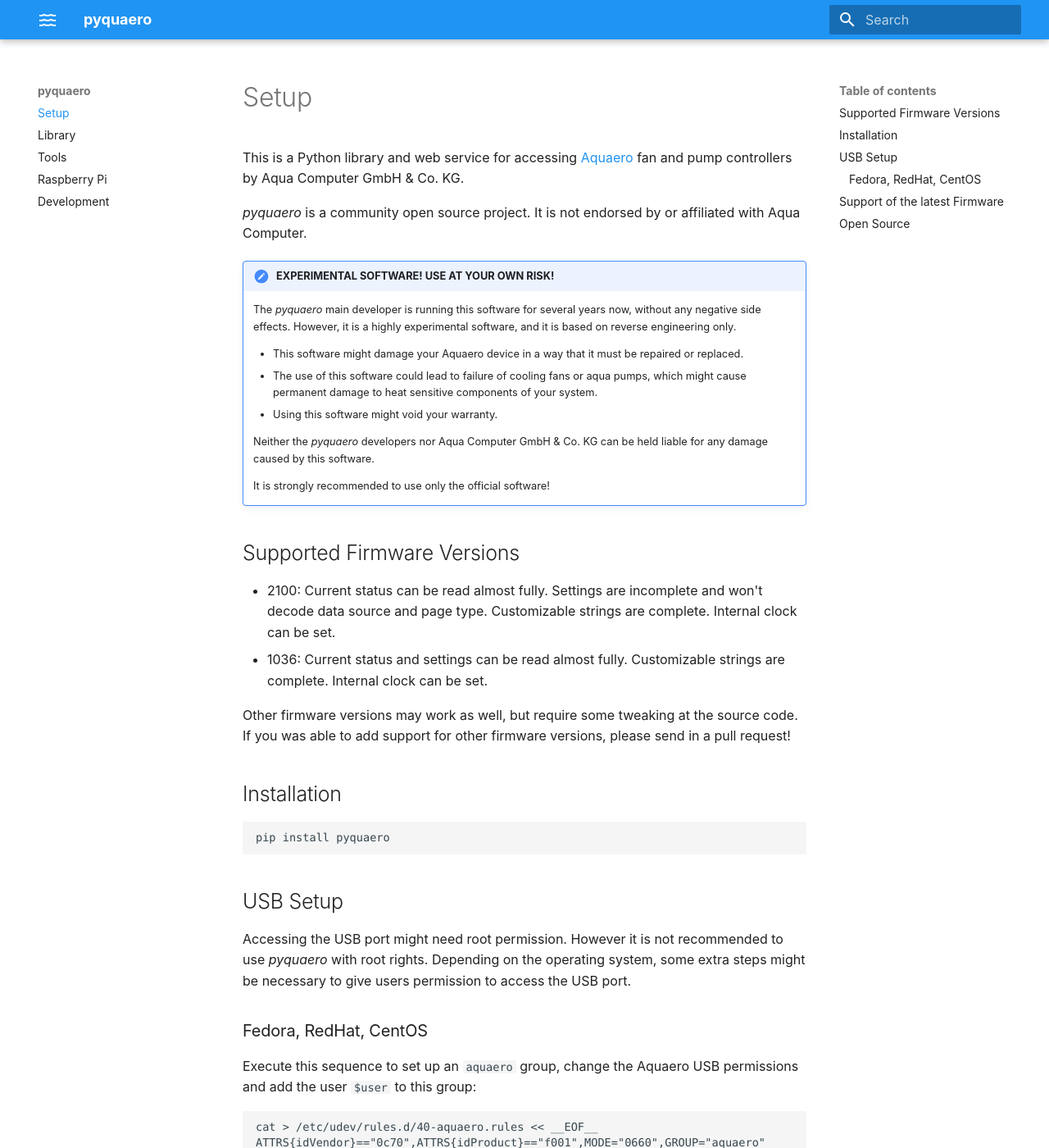
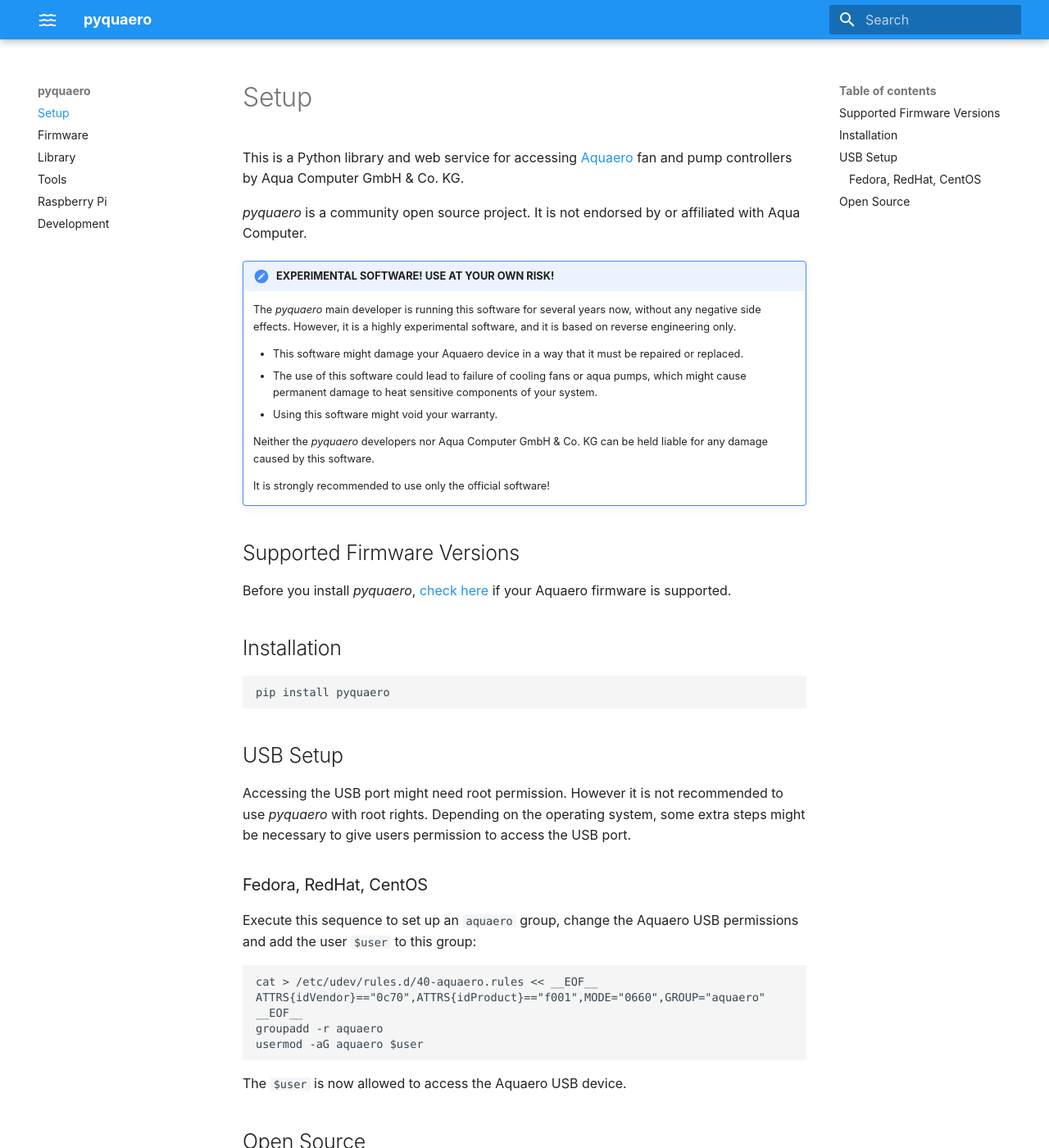
Before and after one commit to shred/pyquaero, an MkDocs documentation site: the page built from docs/index.md, in a window 1280 px wide and 1400 px high. Shown: the whole window at 82% size. Built offline with MkDocs 1.6.1 and Material for MkDocs 9.7.7, drawn with Linux system fonts in a browser that asks for light colours; some of the changed text lies outside the part shown.

```diff
--- /dev/null
+++ b/docs/css/firmware.css
@@ -0,0 +1,23 @@
+
+.firmware .md-typeset__table {
+  display: block;
+}
+
+.firmware td {
+  text-align: center !important;
+}
+
+.fw-ok {
+  padding: 0.3rem;
+  background-color: #8F8;
+}
+
+.fw-part {
+  padding: 0.3rem;
+  background-color: #FF8;
+}
+
+.fw-no {
+  padding: 0.3rem;
+  background-color: #F88;
+}
--- a/docs/index.md
+++ b/docs/index.md
@@ -18,10 +18,7 @@
 
 ## Supported Firmware Versions
 
-* 2100: Current status can be read almost fully. Settings are incomplete and won't decode data source and page type. Customizable strings are complete. Internal clock can be set.
-* 1036: Current status and settings can be read almost fully. Customizable strings are complete. Internal clock can be set.
-
-Other firmware versions may work as well, but require some tweaking at the source code. If you was able to add support for other firmware versions, please send in a pull request!
+Before you install _pyquaero_, [check here](firmware) if your Aquaero firmware is supported.
 
 ## Installation
 
@@ -47,16 +44,6 @@
 
 The `$user` is now allowed to access the Aquaero USB device.
 
-## Support of the latest Firmware
-
-[Aqua Computer GmbH & Co. KG](https://www.aquacomputer.de) has donated an Aquaero LT for development purposes to this project. It allows me to reverse engineer the latest Aquaero firmware, and eventually support it in _pyquaero_.
-
-Although this is good news, there are some caveats:
-
-* It may take a while until the latest firmware is supported by _pyquaero_. If you rely on a working _pyquaero_, do not update the firmware of your Aquaero until it is supported.
-* There is no guarantee that a firmware version will be supported by _pyquaero_. It still bases on reverse engineering, which may turn out to be impossible.
-* Even though Aqua Computer donated an Aquaero device to this project, it does not mean that they officially support or endorse it. You are still using _pyquaero_ at your own risk, as stated in the warning above!
-
 ## Open Source
 
 _pyquaero_ is open source software. The source code is available [at GitHub](https://github.com/shred/pyquaero), and is distributed under the terms of [GNU General Public License (GPLv3)](https://www.gnu.org/licenses/gpl-3.0.en.html#content).
--- a/mkdocs.yml
+++ b/mkdocs.yml
@@ -9,10 +9,13 @@
     palette:
         primary: 'blue'
         accent: 'deep orange'
+extra_css:
+  - css/firmware.css
 markdown_extensions:
   - admonition
 nav:
   - 'index.md'
+  - 'firmware.md'
   - 'library.md'
   - 'tools.md'
   - 'raspberry.md'
```
Also changed, not shown: README.md (+2 -6 lines), docs/firmware.md (added, +75 -0 lines), 1 other file.
